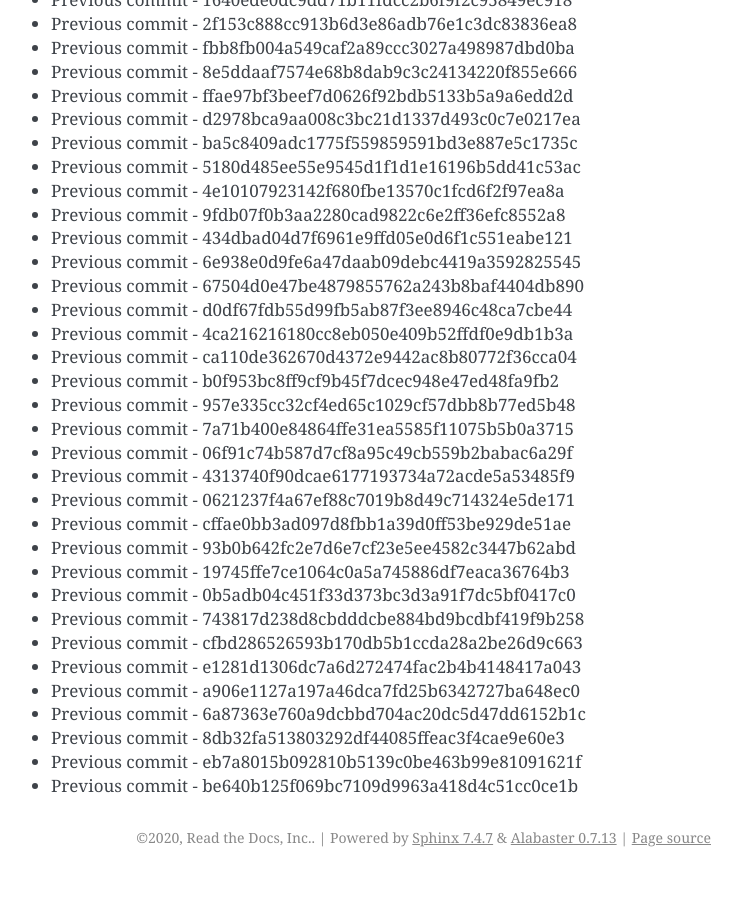
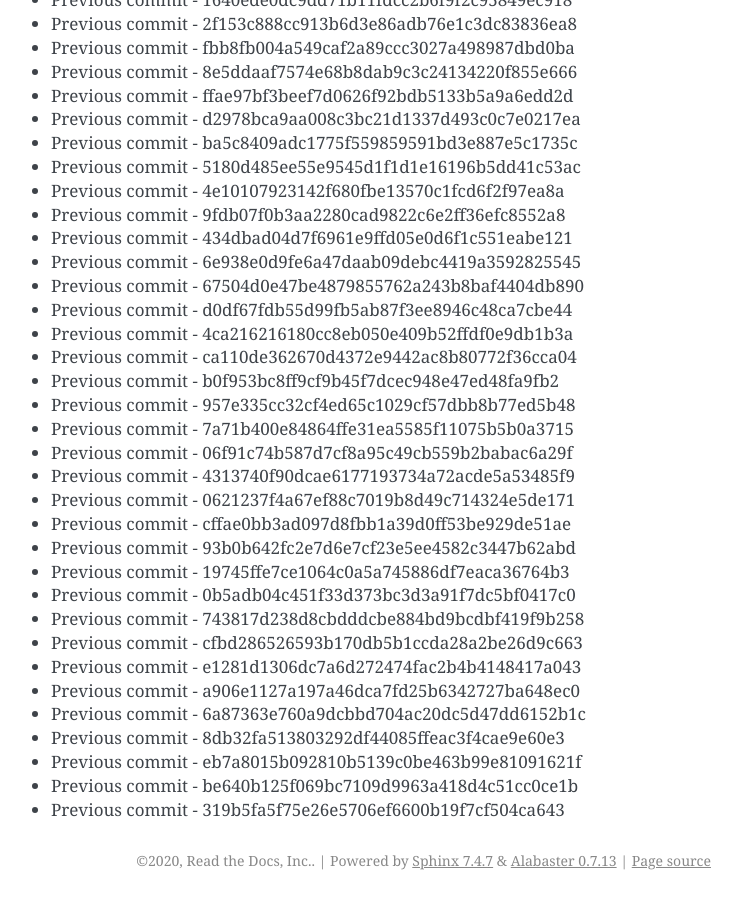
Before and after one commit to readthedocs/rtd-git-stresstest, a Sphinx documentation site: the page built from docs/updates.rst, in a window 1280 px wide and 900 px high, scrolled down 79161 px. Shown: the whole window, without its empty margins (399-1141 px from the left). Built offline with Sphinx 7.4.7, drawn with Linux system fonts in a browser that asks for light colours; before the commit the page ends 80038 px from its top, so only the background shows below that.

Commit message:
Generating commit from previous: 319b5fa5f75e26e5706ef6600b19f7cf504ca643

```diff
--- a/docs/updates.rst
+++ b/docs/updates.rst
@@ -3358,3 +3358,4 @@ It can be tested for any performance characteristics.
 * Previous commit - 8db32fa513803292df44085ffeac3f4cae9e60e3
 * Previous commit - eb7a8015b092810b5139c0be463b99e81091621f
 * Previous commit - be640b125f069bc7109d9963a418d4c51cc0ce1b
+* Previous commit - 319b5fa5f75e26e5706ef6600b19f7cf504ca643
```
